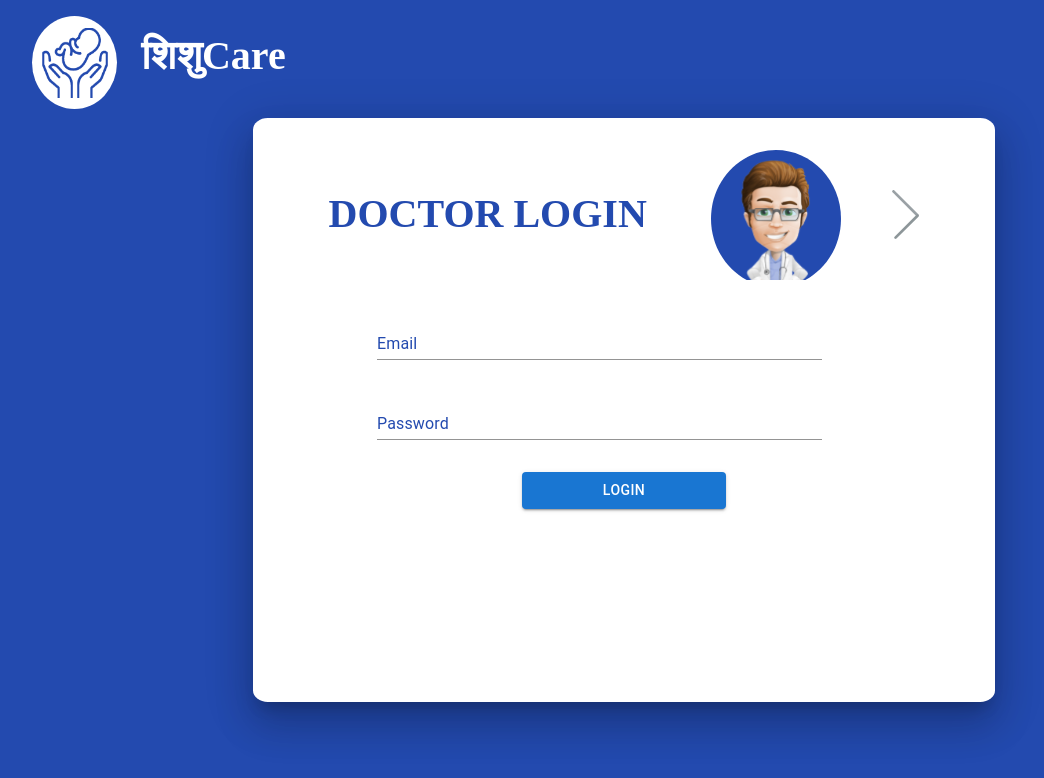
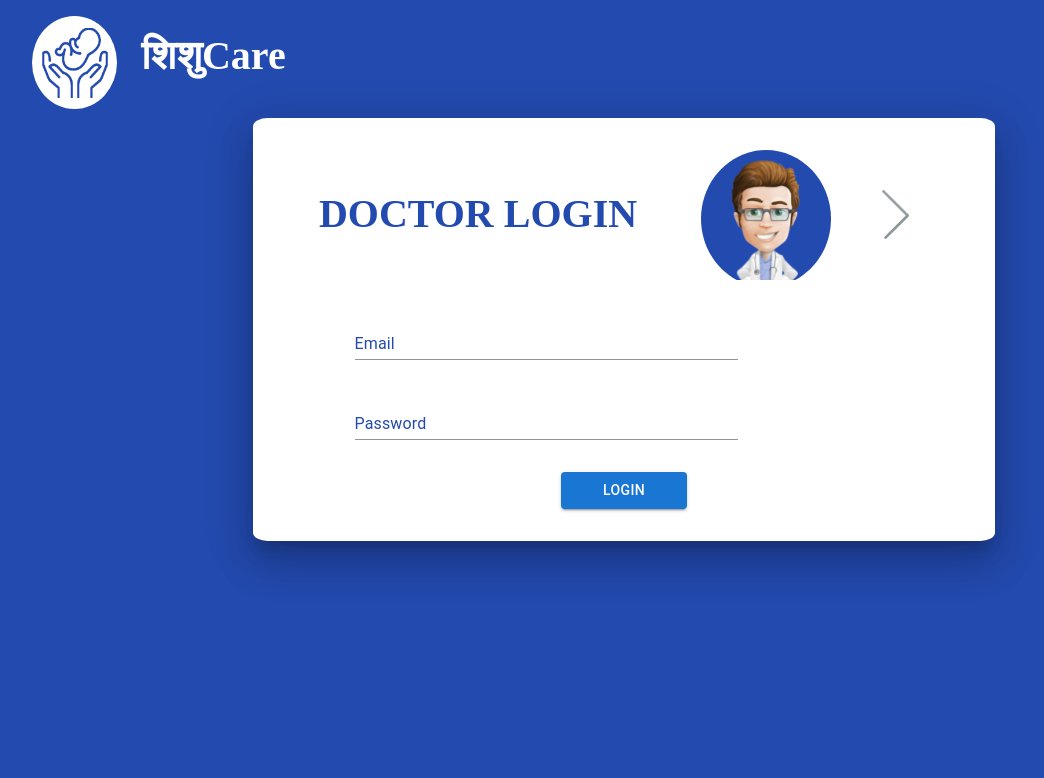
Before and after one commit to samD54321/ShishuCare, a Next.js app in the folder frontend/: page /login in a window 1280 px wide. Shown: the top 778 px of the page, without its empty margins (16-1060 px from the left). Built offline with nearby package versions, Linux system fonts and the light colour scheme.

Commit message:
dispatch action after login

```diff
--- a/frontend/src/components/Login/loginComponent.tsx
+++ b/frontend/src/components/Login/loginComponent.tsx
@@ -8,16 +8,21 @@ import { useLoginCHWMutation } from '@features/chw/chwApi';
 import { useLoginDoctorMutation } from '@features/doctor/doctorApi';
 import ChevronRight from '@assets/svg/chevronRight.svg';
 import ChevronLeft from '@assets/svg/chevronLeft.svg';
-import { LocalStorageToken } from '../../auth/auth';
+import { LocalStorageItem } from '../../auth/auth';
+import { useDispatch } from 'react-redux';
+import { loginCHW, loginDoctor } from '@features/shishuCare';
+import { useRouter } from 'next/navigation';
 
 const LoginComponent = () => {
+  const router = useRouter();
+  const dispatch = useDispatch();
   const [chevronClick, setChevronClick] = useState(false);
   const [user, setUser] = useState({
     email: '',
     password: '',
   });
-  const [loginCHW] = useLoginCHWMutation();
-  const [loginDoctor] = useLoginDoctorMutation();
+  const [login_CHW] = useLoginCHWMutation();
+  const [login_Doctor] = useLoginDoctorMutation();
   const handleChange = (e: React.ChangeEvent<HTMLInputElement | HTMLTextAreaElement>) => {
     e.preventDefault();
     const name = e.target.name;
@@ -25,21 +30,31 @@ const LoginComponent = () => {
     setUser({ ...user, [name]: value });
   };
   const handleClick = (e: React.MouseEvent) => {
-    console.log(user)
     e.preventDefault();
     if (!user.email || !user.password) {
       alert('Please enter all information');
     } else {
       if (chevronClick) {
-        loginCHW(user).then((datas: any) => {
-          console.log(datas)
-          if (datas){
-          LocalStorageToken.setToken(datas.data.data.token, 'chwToken');
+        login_CHW(user).then((datas: any) => {
+          const user = datas.data || '';
+          if (user) {
+            LocalStorageItem.setItem(user.data);
+            dispatch(loginCHW());
+            router.push('/dashboard');
+          } else {
+            alert(datas.error.data.error);
           }
         });
       } else {
-        loginDoctor(user).then((datas: any) => {
-          LocalStorageToken.setToken(datas.data.data.token, 'doctorToken');
+        login_Doctor(user).then((datas: any) => {
+          const user = datas.data || '';
+          if (user) {
+            LocalStorageItem.setItem(user.data);
+            dispatch(loginDoctor());
+            router.push('/dashboard');
+          } else {
+            alert(datas.error.data.error);
+          }
         });
       }
       setUser({
@@ -54,13 +69,13 @@ const LoginComponent = () => {
         elevation={24}
         sx={{
           bgcolor: 'white',
-          height: [`75%`, `75%`, `75%`, `65%`, `65%`],
-          width: [`100%`, `75%`, `65%`, `55%`, `55%`],
+          // height: [`75%`, `75%`, `75%`, `65%`, `55%`],
+          width: [`100%`, `75%`, `65%`, `55%`, `50%`],
           borderRadius: '2%',
           padding: '2rem',
           display: 'flex',
           flexDirection: 'column',
-          alignItems: 'center',
+          alignItems: 'start',
           justifyItems: 'space-around',
           textAlign: 'left',
           gap: '2rem',
@@ -89,7 +104,7 @@ const LoginComponent = () => {
           <Container
             sx={{
               display: 'flex',
-              justifyContent: 'end',
+              justifyContent: 'center',
             }}
           >
             <h3>DOCTOR LOGIN</h3>
@@ -105,7 +120,18 @@ const LoginComponent = () => {
           </Container>
         )}
 
-        <Container sx={{ width: '80%', display: 'flex', flexDirection: 'column', gap: '2rem' }}>
+        <Container
+          maxWidth="xl"
+          sx={{
+            width: '70%',
+            display: 'flex',
+            flexDirection: 'column',
+            margin: 0,
+            marginInlineStart: 3,
+            alignItems: 'center',
+            gap: '2rem',
+          }}
+        >
           <TextField
             sx={{
               width: '90%',
@@ -146,9 +172,18 @@ const LoginComponent = () => {
             onChange={(e) => handleChange(e)}
           />
         </Container>
-        <Button onClick={(e) => handleClick(e)} sx={{ width: '30%' }} variant="contained">
-          LogIn{' '}
-        </Button>
+        <Container
+          maxWidth="xl"
+          sx={{
+            display: 'flex',
+            flexDirection: 'row',
+            justifyContent: 'center',
+          }}
+        >
+          <Button onClick={(e) => handleClick(e)} sx={{ width: '20%' }} variant="contained">
+            LogIn{' '}
+          </Button>
+        </Container>
       </Paper>
     </>
   );
```
